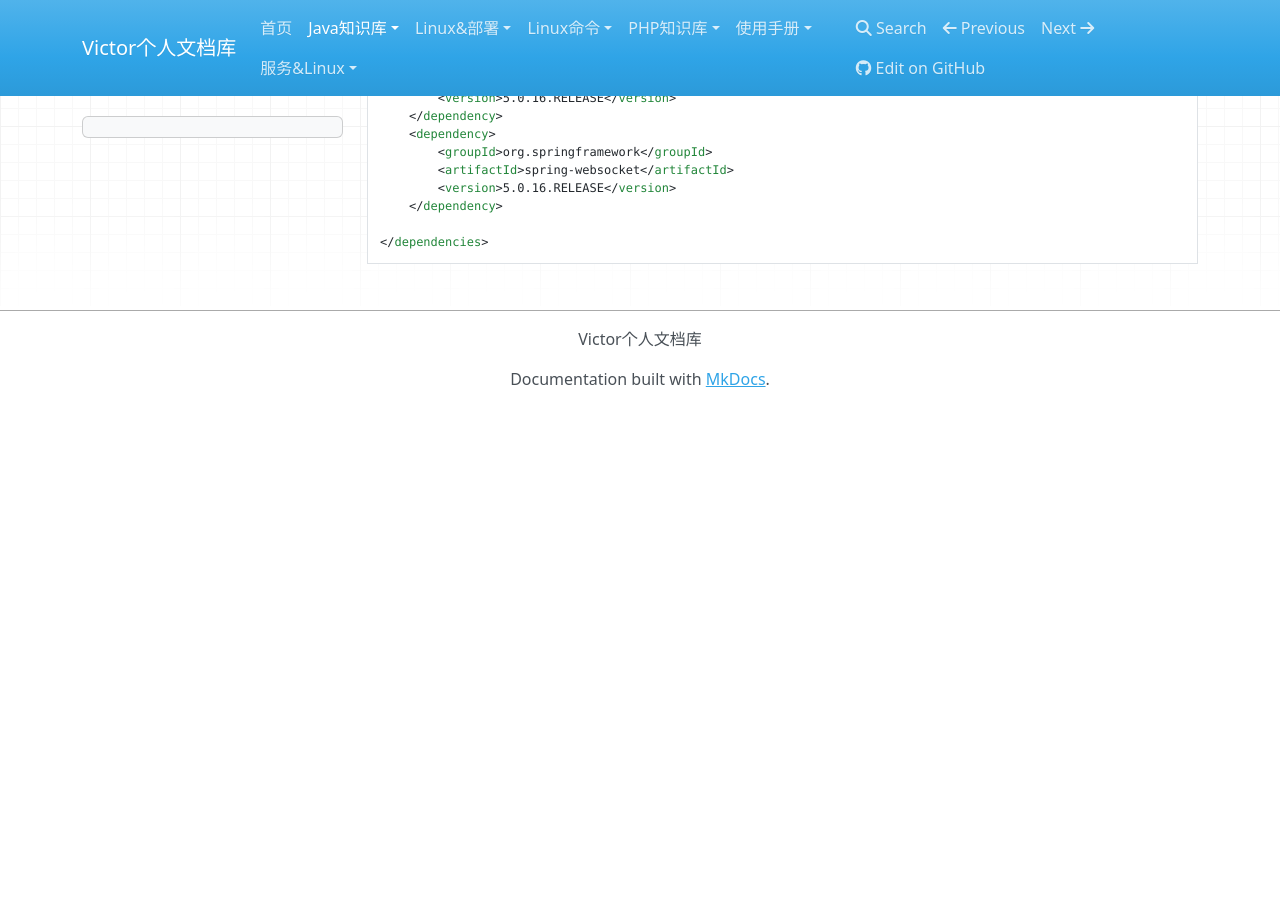
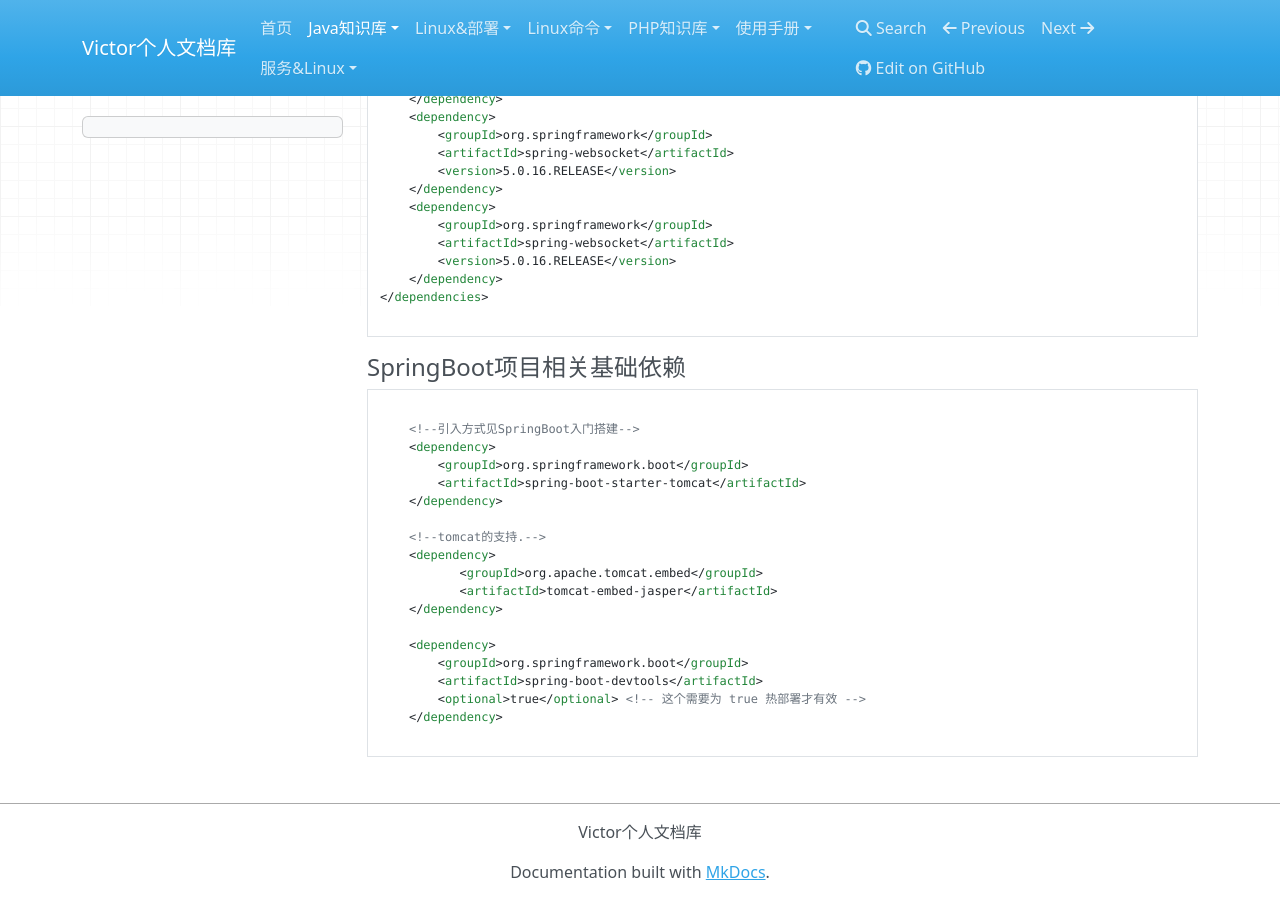
Before and after one commit to victor24680/victorDocs, an MkDocs documentation site: the page built from docs/Java知识库/maven工程坐标使用.md, in a window 1280 px wide and 900 px high, scrolled down 4701 px. Built offline with MkDocs 1.6.1, drawn with Linux system fonts in a browser that asks for light colours; nearby versions of some CDN libraries; before the commit the page ends 5108 px from its top, so only the background shows below that.

Commit message:
SpringBoot入门分析与回顾

````diff
--- a/docs/Java知识库/maven工程坐标使用.md
+++ b/docs/Java知识库/maven工程坐标使用.md
@@ -1,12 +1,17 @@
 #### pom.xml坐标介绍
 1. 在<dependency>依赖关系标签中，引入了 `<scope>test</scope>` 标签，它主要管理依赖的部署。
-- complie 缺省值，适用于所有阶段，会随着项目一起发布
-- provided 类似于complie，期望JDK，容器或使用者会提供这个依赖。如servlet.jar
-- runtime 只有在运行时使用，如JDBC驱动，适用于运行和测试阶段
-- test 只在测试时使用，用于编译运行测试代码。不会随着项目一起发布
-- system 类似于provided 需要显示提供包含依赖的jar,Maven不会再Repository中查找它。
++ complie 缺省值，适用于所有阶段，会随着项目一起发布
++ provided 类似于complie，期望JDK，容器或使用者会提供这个依赖。如servlet.jar
++ runtime 只有在运行时使用，如JDBC驱动，适用于运行和测试阶段
++ test 只在测试时使用，用于编译运行测试代码。不会随着项目一起发布
++ system 类似于provided 需要显示提供包含依赖的jar,Maven不会再Repository中查找它。
+
+#### Spring项目相关基础依赖包
+
 ```
+
 <dependencies>
+
     <!--【测试类相关包】-->
     <dependency>
         <groupId>junit</groupId>
@@ -261,6 +266,31 @@
         <artifactId>spring-websocket</artifactId>
         <version>5.0.16.RELEASE</version>
     </dependency>
+</dependencies>
 
-</dependencies>
 ```
+
+#### SpringBoot项目相关基础依赖
+
+
+```xml
+
+	<!--引入方式见SpringBoot入门搭建-->
+	<dependency>
+	    <groupId>org.springframework.boot</groupId>
+	    <artifactId>spring-boot-starter-tomcat</artifactId>
+	</dependency>
+
+	<!--tomcat的支持.-->
+	<dependency>
+	       <groupId>org.apache.tomcat.embed</groupId>
+	       <artifactId>tomcat-embed-jasper</artifactId>
+	</dependency>
+
+	<dependency>
+	    <groupId>org.springframework.boot</groupId>
+	    <artifactId>spring-boot-devtools</artifactId>
+	    <optional>true</optional> <!-- 这个需要为 true 热部署才有效 -->
+	</dependency>
+
+```
````
Also changed, not shown: docs/Java知识库/SpringBoot配置/入门初步搭建方法.md (+119 -0 lines).
